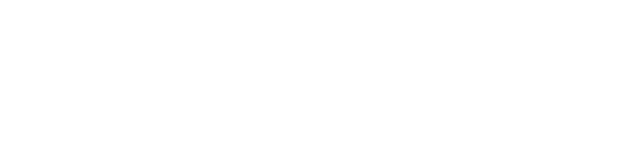
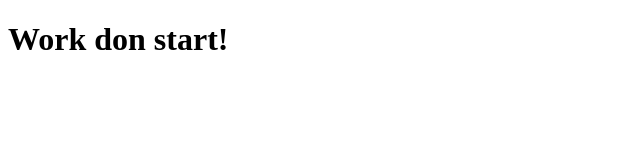
Before and after one commit to dev-prosper/collabo-work, a plain HTML site: page index.html in a window 1280 px wide. Shown: the whole page, without its empty margins (0-640 px from the left). Drawn offline with Linux system fonts and the light colour scheme.

Commit message:
feat: added h1

```diff
--- a/index.html
+++ b/index.html
@@ -7,6 +7,6 @@
     <link rel="stylesheet" href="styles.css">
 </head>
 <body>
-
+    <h1>Work don start!</h1>
 </body>
 </html>
```
